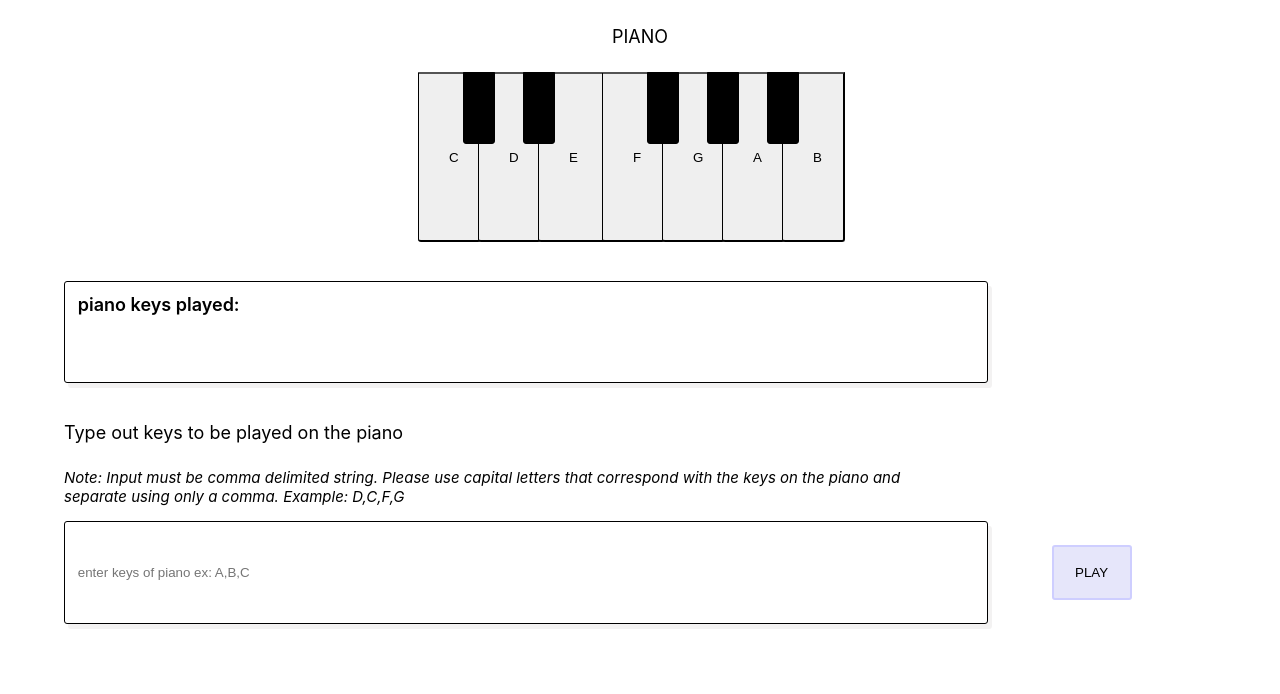
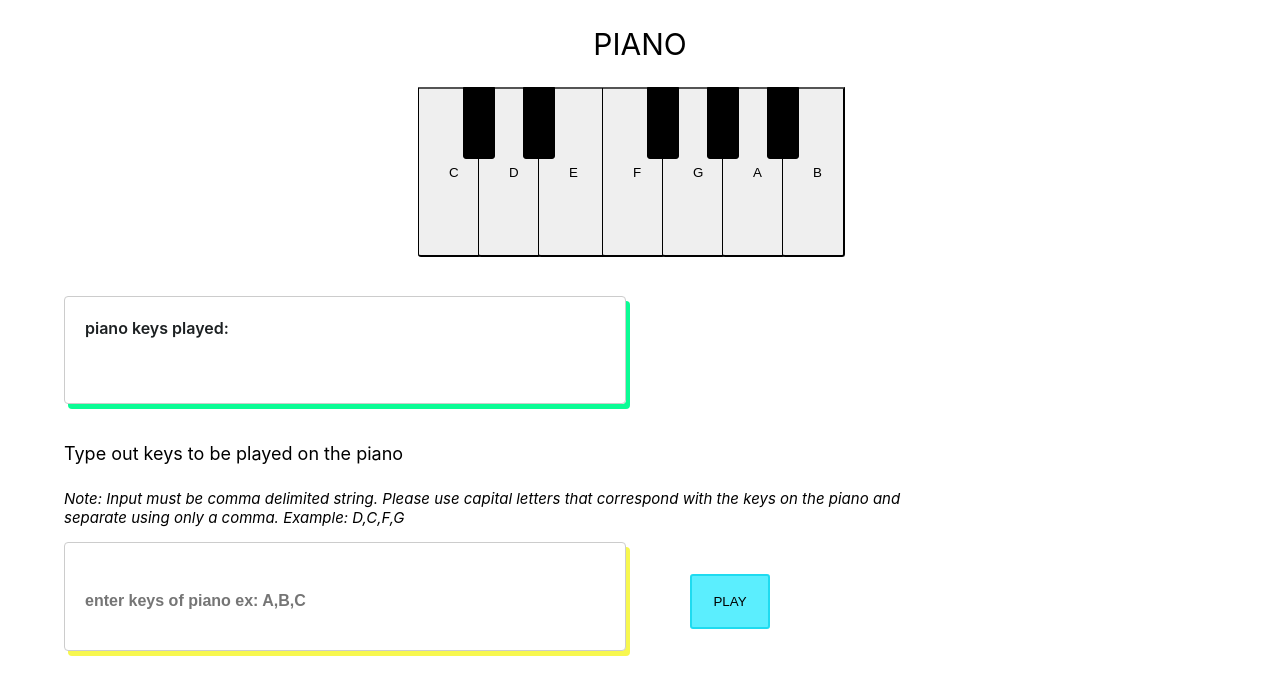
Before and after one commit to sarahdrew/piano, a React (Create React App) app: page / in a window 1280 px wide. Shown: the top 694 px of the page. Built offline with nearby package versions, Linux system fonts and the light colour scheme.

Commit message:
on main- refactored styling to match BR colors

```diff
--- a/src/App.css
+++ b/src/App.css
@@ -1,10 +1,12 @@
-body{
+html{
   font-size: 18px;
+  height: 100%;
 }
 
 header{
   text-align: center;
-  margin: 2%
+  margin: 2%;
+  font-size: 30px;
 }
 .main-piano {
   display: flex;
@@ -17,6 +19,7 @@ header{
   height: 170px;
   border-left: 1px solid black;
   border-radius:0 0 3px 3px;
+
 }
 
 .piano-key:hover {
@@ -25,7 +28,7 @@ header{
 }
 
 .playing-key {
-  background-color: lavender;
+  background-color: #9b0bfc
 }
 
 .black-key {
@@ -49,17 +52,30 @@ header{
 
 .textbox, .output-box{
   margin: 3% 5% 2%;
-  border: 1px solid black;
   width: 70%;
   height: 75px;
+  border: 1px solid #ccc;
+  border-radius: 4px;
+  max-width: 520px;
+  padding: 20px 20px 11.6px;
+  font-size: 16px;
+  line-height: 1.4em;
+  font-weight: 700;
+  color: #1c2022;
   text-align: left;
-  padding: 1%;
-  text-overflow: initial;
-  word-break: break-word;
-  border-radius: 3px;
-  justify-content: center;
-  box-shadow: 4px 5px #e9e7e78c;
+
 }
+
+.textbox {
+  box-shadow: 4px 5px #f7f74f;
+}
+
+.output-box {
+  box-shadow: 4px 5px #0bfc95;
+
+}
+
+
 .textbox {
   margin-top: 0%;
 }
@@ -81,12 +97,12 @@ header{
 .play-button {
   width: 80px;
   height: 55px;
-  background-color: lavender;
-  border: 2px solid #ceceff;
+  background-color: #5beefe;
+  border: 2px solid #1fdbf0;
   border-radius: 3px;
 
 }
 
 .play-button:hover, .play-button:active{
-  background-color: lightblue;
+  background: #1fdbf0;
 }
```
